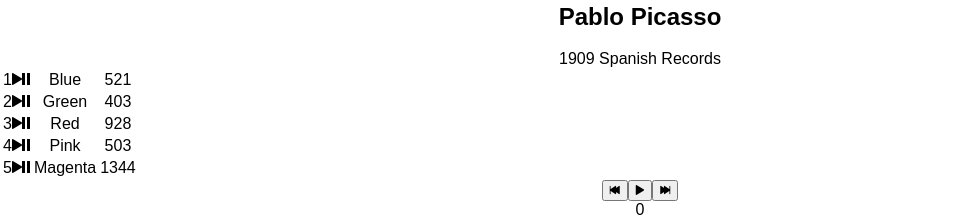
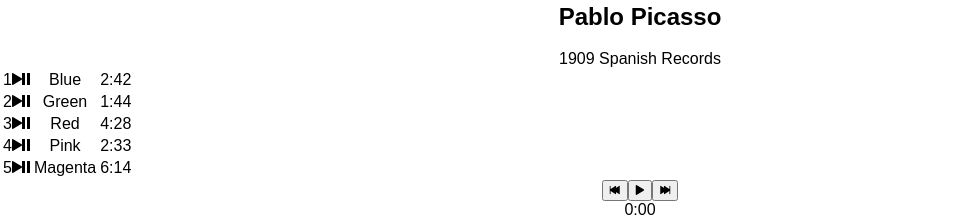
Before and after one commit to davidjprobst/bloc-jams-react, a React (Create React App) app: page /album/the-colors in a window 1280 px wide. Shown: the part 720-939 px from the top of the page, without its empty margins (0-980 px from the left). Built offline with nearby package versions, Linux system fonts and the light colour scheme.

Commit message:
add volume slider and format time

```diff
--- a/src/components/Album.js
+++ b/src/components/Album.js
@@ -94,6 +94,15 @@
     this.setState({ currentTime: newTime });
   }
 
+  formatTime(s) {
+    let minutes = Math.floor(s / 60);
+    let seconds = Math.round(s - minutes * 60);
+    if (isNaN(seconds)) {
+      return "-:--";
+    } else
+    return minutes + ":" + ("0" + seconds).slice(-2);
+  }
+
   handleVolumeChange(e) {
     const newVolume = e.target.value;
     this.audioElement.volume = newVolume;
@@ -127,7 +136,7 @@
                   <span className="ion-pause"></span>
                 </td>
                 <td id="song-title-column" className="song-title">{song.title}</td>
-                <td id="song-duration-column" className="song-duration">{parseInt(song.duration, 20)}</td>
+                <td id="song-duration-column" className="song-duration">{this.formatTime(song.duration)}</td>
               </tr>
               )
             }
@@ -136,14 +145,16 @@
         <PlayerBar
           isPlaying={this.state.isPlaying}
           currentSong={this.state.currentSong}
-          currentVolume={this.state.currentVolume}
+          currentVolume={this.audioElement.currentVolume}
           currentTime={this.audioElement.currentTime}
+          formatCurrentTime={this.formatTime(this.audioElement.currentTime)}
           duration={this.audioElement.duration}
-          handleSongClick = {() => this.handleSongClick(this.state.currentSong)}
-          handlePrevClick = {() => this.handlePrevClick()}
-          handleNextClick = {() => this.handleNextClick()}
-          handleTimeChange = {(e) => this.handleTimeChange(e)}
-          handleVolumeChange = {(e) => this.handleVolumeChange(e)}
+          formatDuration={this.formatTime(this.audioElement.duration)}
+          handleSongClick={() => this.handleSongClick(this.state.currentSong)}
+          handlePrevClick={() => this.handlePrevClick()}
+          handleNextClick={() => this.handleNextClick()}
+          handleTimeChange={(e) => this.handleTimeChange(e)}
+          handleVolumeChange={(e) => this.handleVolumeChange(e)}
           />
       </section>
     );
--- a/src/components/PlayerBar.js
+++ b/src/components/PlayerBar.js
@@ -15,7 +15,7 @@
             <span className="ion-skip-forward" onClick={this.props.handleNextClick}></span>
           </button>
           <section id="time-control">
-            <div className="current-time">{this.props.currentTime}</div>
+            <div className="current-time">{this.props.formatCurrentTime}</div>
             <input
               type="range"
               className="seek-bar"
@@ -25,7 +25,7 @@
               step="0.01"
               onChange={this.props.handleTimeChange}
             />
-            <div className="total-time">{this.props.duration}</div>
+          <div className="total-time">{this.props.formatDuration}</div>
           </section>
           <section id="volume-control">
             <div className="icon ion-volume-low"></div>
--- a/src/data/albums.js
+++ b/src/data/albums.js
@@ -23,5 +23,6 @@
       { title: 'Red', duration: '268.45', audioSrc: '/assets/music/red.mp3' },
       { title: 'Pink', duration: '153.14', audioSrc: '/assets/music/pink.mp3' },
       { title: 'Magenta', duration: '374.22', audioSrc: '/assets/music/magenta.mp3' }
+
     ]
 }];
```
